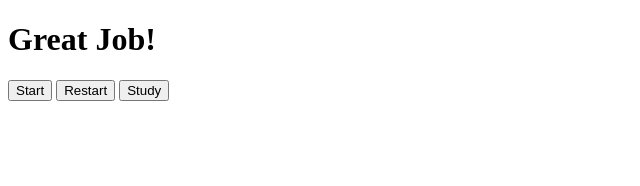
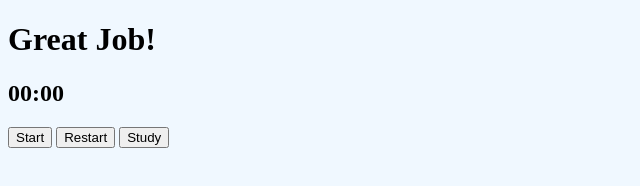
Before and after one commit to Iamkaylaeunji14/Melt-timer, a plain HTML site: page break.html in a window 1280 px wide. Shown: the whole page, without its empty margins (0-640 px from the left). Drawn offline with Linux system fonts and the light colour scheme.

Commit message:
finished html and linked css

```diff
--- a/break.html
+++ b/break.html
@@ -4,9 +4,11 @@
     <meta charset="UTF-8">
     <meta name="viewport" content="width=device-width, initial-scale=1.0">
     <title>Study Until the Ice Melts</title>
+    <link rel="stylesheet" href= "melttimer.css">
 </head>
 <body>
     <h1>Great Job!</h1>
+    <h2>00:00</h2>
     <button>Start</button>
     <button>Restart</button>
     <button>Study</button>
--- a/melttimer.css
+++ b/melttimer.css
@@ -0,0 +1,3 @@
+body {
+    background-color: aliceblue;
+}
```
Also changed, not shown: study.html (+1 -0 lines).
